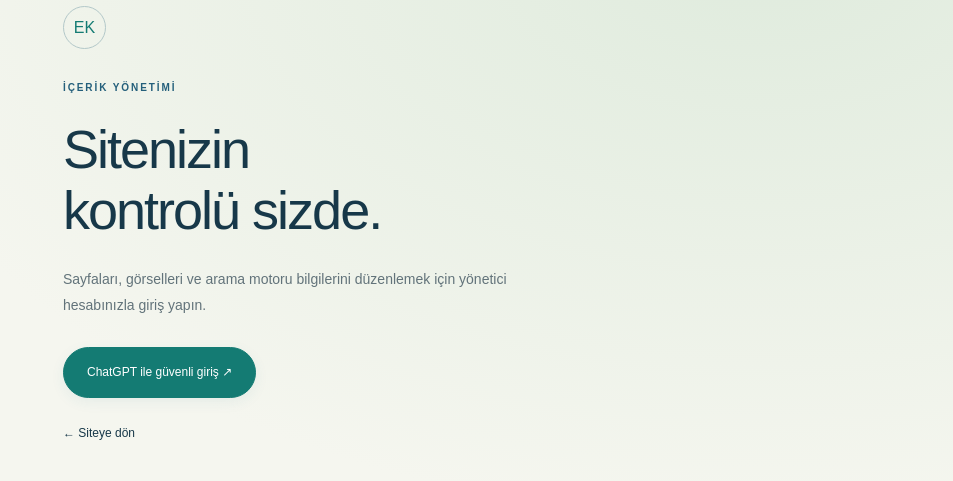
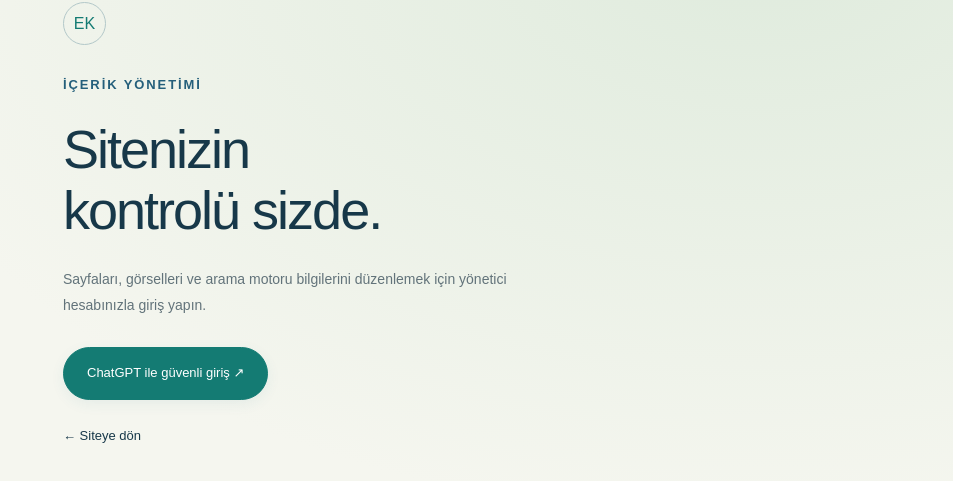
Before and after one commit to nesibekiris/ercan-kocakoc, a Next.js app: page /admin in a window 1280 px wide. Shown: the part 175-656 px from the top of the page, without its empty margins (327-1280 px from the left). Built offline with nearby package versions, Linux system fonts and the light colour scheme.

Commit message:
Enforce readable typography: minimum 13px text and 12px brief notices

```diff
--- a/app/brand-theme.css
+++ b/app/brand-theme.css
@@ -38,16 +38,16 @@
 /* Consistent blue/teal symbols and sans-serif typography for the topic chooser. */
 .ultrasound-topics{background:#f2f7fa;padding:48px 0 50px}
 .ultrasound-topics .ultrasound-overview-heading h2{font-family:ui-sans-serif,system-ui,-apple-system,BlinkMacSystemFont,'Segoe UI',sans-serif;font-size:31px;font-weight:600;letter-spacing:-.8px;line-height:1.3;color:var(--brand-navy)}
-.ultrasound-topics .ultrasound-overview-heading .eyebrow{font-family:ui-sans-serif,system-ui,sans-serif;font-size:11px;font-weight:650;letter-spacing:1.5px;margin-bottom:10px;color:var(--brand-teal)}
+.ultrasound-topics .ultrasound-overview-heading .eyebrow{font-family:ui-sans-serif,system-ui,sans-serif;font-size:13px;font-weight:650;letter-spacing:1.5px;margin-bottom:10px;color:var(--brand-teal)}
 .ultrasound-topics .text-link{font-family:ui-sans-serif,system-ui,sans-serif;font-size:13px;font-weight:600;color:var(--brand-blue)}
 .ultrasound-topics .organ-tile{background:#fff;color:var(--brand-navy);border:1px solid #d4e3eb;border-radius:14px;box-shadow:0 3px 12px #17384904;min-height:216px;padding:25px 12px 21px;gap:14px;transition:transform .2s,border-color .2s,box-shadow .2s}
 .ultrasound-topics .organ-tile:hover{background:#fff;border-color:#78acbf;box-shadow:0 10px 25px #1738490c;transform:translateY(-3px)}
 .ultrasound-topics .organ-symbol{display:grid;place-items:center;width:78px;height:78px;border-radius:22px;background:#edf5f8;color:var(--brand-teal);flex:none}
 .ultrasound-topics .organ-tile>.organ-label{font-family:ui-sans-serif,system-ui,-apple-system,BlinkMacSystemFont,'Segoe UI',sans-serif;font-size:15px;font-weight:600;line-height:1.4;letter-spacing:-.15px;min-height:42px;max-width:none;text-align:center}
-.ultrasound-topics .organ-tile>small{font-family:ui-sans-serif,system-ui,sans-serif;font-size:11px;line-height:1.5;text-align:center;color:#566f7c}
+.ultrasound-topics .organ-tile>small{font-family:ui-sans-serif,system-ui,sans-serif;font-size:13px;line-height:1.5;text-align:center;color:#566f7c}
 .ultrasound-topics .organ-tile>svg{color:var(--brand-blue);width:14px;height:14px;top:14px;right:14px}
 @media(max-width:1100px){.ultrasound-topics .ultrasound-organ-grid{grid-template-columns:repeat(3,minmax(0,1fr))}.ultrasound-topics .organ-tile{min-height:210px}}
-@media(max-width:650px){.ultrasound-topics{padding:34px 0}.ultrasound-topics .ultrasound-overview-heading h2{font-size:26px;max-width:320px}.ultrasound-topics .ultrasound-organ-grid{grid-template-columns:repeat(2,minmax(0,1fr));gap:12px}.ultrasound-topics .organ-tile{padding:22px 10px 19px;min-height:205px}.ultrasound-topics .organ-symbol{width:68px;height:68px;border-radius:19px}.ultrasound-topics .organ-symbol svg{width:48px;height:48px}.ultrasound-topics .organ-tile>.organ-label{font-size:14px}.ultrasound-topics .organ-tile>small{font-size:10px}}
+@media(max-width:650px){.ultrasound-topics{padding:34px 0}.ultrasound-topics .ultrasound-overview-heading h2{font-size:26px;max-width:320px}.ultrasound-topics .ultrasound-organ-grid{grid-template-columns:repeat(2,minmax(0,1fr));gap:12px}.ultrasound-topics .organ-tile{padding:22px 10px 19px;min-height:205px}.ultrasound-topics .organ-symbol{width:68px;height:68px;border-radius:19px}.ultrasound-topics .organ-symbol svg{width:48px;height:48px}.ultrasound-topics .organ-tile>.organ-label{font-size:14px}.ultrasound-topics .organ-tile>small{font-size:13px}}
 .topic-ultrason-girisimsel-radyoloji>.page-heading{background:var(--brand-aqua)}
 .topic-ultrason-girisimsel-radyoloji .page-heading .eyebrow{color:#185c6b}
 .topic-tedaviler>.page-heading{background:var(--brand-leaf)}
@@ -83,7 +83,7 @@
 .video-card:hover .video-thumb>img{transform:scale(1.025);filter:none}
 .video-thumb .play-circle{top:auto;left:auto;right:14px;bottom:14px;transform:none;width:37px;height:37px;box-shadow:0 0 0 5px #ffffff20;background:#ffffffed;color:var(--brand-blue)}
 .video-thumb .play-circle>svg{width:17px;height:17px}
-.video-count{top:11px;bottom:auto;right:11px;background:#173849b8;border-radius:3px;font-size:8px}
+.video-count{top:11px;bottom:auto;right:11px;background:#173849b8;border-radius:3px;font-size:13px}
 .video-copy>small{color:#245f7b;font-weight:500}
 .blog-category{background:var(--topic-soft);color:var(--topic-deep)}
 .eyebrow{color:#245f7b}
@@ -96,20 +96,20 @@
 .professor-portrait{width:min(100%,420px);min-width:0;height:auto;min-height:430px;padding:24px 24px 18px;overflow:hidden;background:linear-gradient(155deg,#edf6fa,#dceef4)}
 .professor-portrait>img{display:block;width:100%;max-width:100%;height:350px;max-height:350px;object-fit:contain;object-position:center bottom;flex-shrink:0}
 .professor-portrait-caption{flex-wrap:wrap;gap:8px 18px;min-width:0;flex-shrink:0;text-align:center}
-.portrait-vertical{right:9px;max-height:80%;font-size:6px;letter-spacing:1.2px;white-space:nowrap}
+.portrait-vertical{right:9px;max-height:80%;font-size:13px;letter-spacing:1.2px;white-space:nowrap}
 .portrait-corner{display:none}
 /* Compact, unnumbered journal names on the biography page. */
 .article-body .journal-name-grid{display:grid;grid-template-columns:repeat(3,minmax(0,1fr));gap:9px;list-style:none;padding:0;margin:16px 0 24px}
 .article-body .journal-name-grid>li{list-style:none;margin:0;padding:13px 14px;border:1px solid #d8e4e9;border-radius:7px;background:#f7fafb;min-width:0}
 .journal-name-grid>li>span{display:block;font:500 13px/1.55 ui-sans-serif,system-ui,sans-serif;color:var(--brand-navy);overflow-wrap:anywhere}
-.journal-name-grid>li>small{display:block;font:400 11px/1.5 ui-sans-serif,system-ui,sans-serif;color:var(--muted);margin-top:5px}
-@media(max-width:700px){.article-body .journal-name-grid{grid-template-columns:repeat(2,minmax(0,1fr));gap:8px}.article-body .journal-name-grid>li{padding:12px}.journal-name-grid>li>span{font-size:12px}}
+.journal-name-grid>li>small{display:block;font:400 13px/1.5 ui-sans-serif,system-ui,sans-serif;color:var(--muted);margin-top:5px}
+@media(max-width:700px){.article-body .journal-name-grid{grid-template-columns:repeat(2,minmax(0,1fr));gap:8px}.article-body .journal-name-grid>li{padding:12px}.journal-name-grid>li>span{font-size:13px}}
 @media(max-width:380px){.article-body .journal-name-grid{grid-template-columns:1fr}}
 /* The archive has one full-width media surface at a time. */
 .media-channel-tabs{display:flex;flex-wrap:wrap;gap:10px;padding-bottom:24px;margin-bottom:26px;border-bottom:1px solid var(--line)}
 .media-channel-tabs button{display:inline-flex;align-items:center;gap:11px;padding:12px 20px;min-height:48px;border:1px solid #cfdee6;border-radius:7px;background:#fff;color:var(--brand-navy);font:600 15px/1.4 ui-sans-serif,system-ui,sans-serif}
 .media-channel-tabs button[aria-selected=true]{background:var(--brand-blue);border-color:var(--brand-blue);color:#fff;--channel-play:var(--brand-blue)}
-.media-channel-tabs button>span{display:grid;place-items:center;min-width:25px;height:25px;padding:0 6px;border-radius:5px;background:#1738490b;font-size:12px}
+.media-channel-tabs button>span{display:grid;place-items:center;min-width:25px;height:25px;padding:0 6px;border-radius:5px;background:#1738490b;font-size:13px}
 .media-channel-tabs button[aria-selected=true]>span{background:#ffffff24}
 .media-channel-archive [hidden]{display:none!important}
 .media-channel-intro{display:flex;justify-content:space-between;align-items:baseline;gap:24px;margin-bottom:26px}
@@ -117,7 +117,7 @@
 .media-channel-intro p,.reels-panel-heading p{font-size:14px;line-height:1.8;max-width:600px}
 .reels-archive-panel{padding:28px;background:#f1f7fa;border:1px solid #d5e3e9;border-radius:12px}
 .reels-panel-heading{display:flex;align-items:center;justify-content:space-between;gap:25px;margin-bottom:24px}
-.reels-panel-heading .eyebrow{margin-bottom:9px;font-size:10px}
+.reels-panel-heading .eyebrow{margin-bottom:9px;font-size:13px}
 .reels-panel-heading p{margin-top:10px}
 .reels-panel-heading>a{flex:none;color:var(--brand-blue);font:600 13px/1.5 ui-sans-serif,system-ui,sans-serif;text-decoration:underline;text-underline-offset:5px}
 .reels-archive-panel .instagram-feed-frame{max-width:100%;border-color:#d5e3e9;border-radius:8px}
@@ -125,16 +125,16 @@
 /* Text-only ultrasound topics: quiet typography, with no organ drawings. */
 .ultrasound-topics .organ-tile{min-height:118px;align-items:flex-start;justify-content:center;padding:23px 18px;gap:8px;border-radius:8px;box-shadow:none}
 .ultrasound-topics .organ-tile>.organ-label{display:block;min-height:0;text-align:left;font-size:16px;line-height:1.45;padding-right:10px}
-.ultrasound-topics .organ-tile>small{text-align:left;font-size:12px;line-height:1.55}
+.ultrasound-topics .organ-tile>small{text-align:left;font-size:13px;line-height:1.55}
 .ultrasound-topics .organ-tile>svg{width:13px;height:13px;top:12px;right:10px;opacity:.65}
-@media(max-width:650px){.ultrasound-topics .organ-tile{min-height:108px;padding:20px 15px;gap:7px}.ultrasound-topics .organ-tile>.organ-label{font-size:15px}.ultrasound-topics .organ-tile>small{font-size:12px}}
+@media(max-width:650px){.ultrasound-topics .organ-tile{min-height:108px;padding:20px 15px;gap:7px}.ultrasound-topics .organ-tile>.organ-label{font-size:15px}.ultrasound-topics .organ-tile>small{font-size:13px}}
 /* A short preparation band replaces the large stock-photo feature. */
 .consultation-prep-inner{display:grid;grid-template-columns:230px minmax(0,1fr);gap:30px;align-items:start;padding:27px 28px;border:1px solid #d5e3e9;border-radius:12px;background:#f5f9fb}
-.consultation-prep-heading .eyebrow{margin-bottom:10px;font-size:10px}
+.consultation-prep-heading .eyebrow{margin-bottom:10px;font-size:13px}
 .consultation-prep-heading h2{font:600 25px/1.3 ui-sans-serif,system-ui,sans-serif;letter-spacing:-.6px;white-space:normal}
 .consultation-prep ol{display:grid;grid-template-columns:repeat(3,minmax(0,1fr));gap:24px;list-style:none;margin:0;padding:0}
 .consultation-prep li{display:flex;gap:12px;align-items:start}
-.consultation-prep .prep-number{display:grid;place-items:center;width:30px;height:30px;flex:0 0 30px;border-radius:50%;background:#e1eef3;color:var(--brand-blue);font:600 11px/1 ui-sans-serif,system-ui,sans-serif}
+.consultation-prep .prep-number{display:grid;place-items:center;width:30px;height:30px;flex:0 0 30px;border-radius:50%;background:#e1eef3;color:var(--brand-blue);font:600 13px/1 ui-sans-serif,system-ui,sans-serif}
 .consultation-prep h3{font:600 14px/1.5 ui-sans-serif,system-ui,sans-serif;letter-spacing:0;margin:1px 0 8px}
 .consultation-prep p{font-size:13px;line-height:1.7;margin:0}
 @media(max-width:1100px){.consultation-prep-inner{grid-template-columns:1fr;gap:23px}.consultation-prep-heading h2{font-size:24px}}
@@ -168,7 +168,7 @@
 .home-v5>.cta-section{padding-block:44px}
 @media(max-width:700px){.archive-content-types button{padding:14px 16px;min-height:65px}.archive-content-types b{font-size:28px}.archive-content-types span{font-size:14px}.archive-toolbar .filter-chips>button{font-size:14px;padding:11px 15px;min-height:44px}.home-v5>.section{padding-block:32px}.home-v5>.clinical-feature,.home-v5>.research-feature,.home-v5>.journal-section,.home-v5>.home-videos{padding-block:32px}.home-v5>.ultrasound-topics{padding-block:28px}.home-v5>.cta-section{padding-block:34px}.home-v5 .section-title{margin-bottom:23px}}
 @media(min-width:701px) and (max-width:1100px){.professor-portrait{min-height:385px;padding:20px 18px 16px}.professor-portrait>img{height:300px;max-height:300px}.professor-hero-grid{gap:26px}}
-@media(max-width:700px){.professor-hero-grid{grid-template-columns:minmax(0,1fr)}.professor-portrait{width:min(100%,340px);max-width:340px;min-height:345px;height:auto;justify-self:center;padding:16px 20px 14px;border-radius:140px 140px 12px 12px}.professor-portrait>img{width:100%;height:270px;max-height:270px}.professor-portrait-caption{margin-top:8px;padding-top:13px;font-size:9px}.portrait-vertical{right:7px;font-size:6px;letter-spacing:.8px}}
+@media(max-width:700px){.professor-hero-grid{grid-template-columns:minmax(0,1fr)}.professor-portrait{width:min(100%,340px);max-width:340px;min-height:345px;height:auto;justify-self:center;padding:16px 20px 14px;border-radius:140px 140px 12px 12px}.professor-portrait>img{width:100%;height:270px;max-height:270px}.professor-portrait-caption{margin-top:8px;padding-top:13px;font-size:13px}.portrait-vertical{right:7px;font-size:13px;letter-spacing:.8px}}
 
 /* Small catalogue icons, compact book feature, and a readable preparation band. */
 .ultrasound-topics .organ-tile{min-height:156px}
@@ -176,7 +176,7 @@
 .home-v5 .research-feature-grid{grid-template-columns:190px minmax(0,1fr);gap:48px}
 .home-v5 .research-book{min-height:240px;max-width:190px;border-radius:12px;padding:20px 12px 15px}
 .home-v5 .research-book>img{height:165px;max-width:145px;margin:19px 0 8px}
-.home-v5 .research-book>.eyebrow{top:13px;font-size:7px}
+.home-v5 .research-book>.eyebrow{top:13px;font-size:13px}
 .home-v5 .research-book>span:last-child{font-size:13px}
 .home-v5 .research-copy h2{font-size:30px;line-height:1.3;margin:10px 0 14px;white-space:normal}
 .home-v5 .research-copy>p{max-width:760px;line-height:1.8}
@@ -186,26 +186,34 @@
 .consultation-prep-heading h2{font-size:28px}
 .consultation-prep h3{font-size:16px;line-height:1.5;margin-bottom:9px}
 .consultation-prep p{font-size:14px;line-height:1.8}
-.consultation-prep .prep-number{width:34px;height:34px;flex-basis:34px;font-size:12px}
+.consultation-prep .prep-number{width:34px;height:34px;flex-basis:34px;font-size:13px}
 @media(max-width:1100px){.consultation-prep-inner{grid-template-columns:1fr}.home-v5 .research-feature-grid{gap:30px}}
-@media(max-width:700px){.ultrasound-topics .organ-tile{min-height:148px}.home-v5 .research-feature-grid{grid-template-columns:115px minmax(0,1fr);gap:20px}.home-v5 .research-book{min-height:170px;max-width:115px;padding:12px 6px}.home-v5 .research-book>img{height:115px;max-width:95px;margin:8px 0}.home-v5 .research-book>.eyebrow{display:none}.home-v5 .research-book>span:last-child{font-size:10px}.home-v5 .research-copy h2{font-size:24px}.home-v5 .research-numbers{gap:20px}.home-v5 .research-numbers strong{font-size:27px}.consultation-prep-inner{padding:25px 20px}.consultation-prep-heading h2{font-size:26px}.consultation-prep h3{font-size:16px}.consultation-prep p{font-size:14px}}
+@media(max-width:700px){.ultrasound-topics .organ-tile{min-height:148px}.home-v5 .research-feature-grid{grid-template-columns:115px minmax(0,1fr);gap:20px}.home-v5 .research-book{min-height:170px;max-width:115px;padding:12px 6px}.home-v5 .research-book>img{height:115px;max-width:95px;margin:8px 0}.home-v5 .research-book>.eyebrow{display:none}.home-v5 .research-book>span:last-child{font-size:13px}.home-v5 .research-copy h2{font-size:24px}.home-v5 .research-numbers{gap:20px}.home-v5 .research-numbers strong{font-size:27px}.consultation-prep-inner{padding:25px 20px}.consultation-prep-heading h2{font-size:26px}.consultation-prep h3{font-size:16px}.consultation-prep p{font-size:14px}}
 
 /* Academic feature: one editorial panel, with the book as a supporting detail. */
 .home-v5>.research-feature{background:#f5f8fa;border-block:0;padding-block:36px}
 .home-v5 .research-feature-grid{grid-template-columns:minmax(0,1fr) 220px;gap:48px;align-items:center;background:#fff;border:1px solid #dce7ed;border-radius:20px;padding:32px 38px;box-shadow:0 8px 28px #173c5005}
 .home-v5 .research-copy{grid-column:1;grid-row:1;min-width:0}
-.home-v5 .research-copy>.eyebrow{font-size:10px;letter-spacing:1.7px}
+.home-v5 .research-copy>.eyebrow{font-size:13px;letter-spacing:1.7px}
 .home-v5 .research-copy h2{font-size:32px;line-height:1.25;max-width:560px;margin:12px 0;letter-spacing:-.6px}
 .home-v5 .research-copy>p{font-size:14px;line-height:1.75;max-width:640px;margin:0;color:#536c7b}
 .home-v5 .research-numbers{display:flex;gap:28px;margin:24px 0 20px}
 .home-v5 .research-numbers>a{flex-direction:row;align-items:center;gap:10px;padding-right:28px;border-right:1px solid #dce7ed}
 .home-v5 .research-numbers>a:last-child{border-right:0;padding-right:0}
 .home-v5 .research-numbers strong{font:600 28px/1.1 ui-sans-serif,system-ui,sans-serif;letter-spacing:-1px;color:#206f8c}
-.home-v5 .research-numbers span{font-size:12px;gap:10px;line-height:1.5}
+.home-v5 .research-numbers span{font-size:13px;gap:10px;line-height:1.5}
 .home-v5 .research-copy>.btn{border-radius:8px;padding:12px 18px;min-height:44px;font-size:13px}
 .home-v5 .research-book{grid-column:2;grid-row:1;justify-self:stretch;max-width:none;min-height:240px;padding:24px 15px 18px;background:linear-gradient(145deg,#edf5f8,#e0eef2);border-radius:12px}
-.home-v5 .research-book>.eyebrow{position:static;display:block;font-size:8px;letter-spacing:1.4px;color:#476b7d}
+.home-v5 .research-book>.eyebrow{position:static;display:block;font-size:13px;letter-spacing:1.4px;color:#476b7d}
 .home-v5 .research-book>img{height:155px;max-width:145px;margin:16px 0 12px;filter:drop-shadow(4px 8px 7px #173c5020)}
-.home-v5 .research-book>span:last-child{font:500 12px/1.4 ui-sans-serif,system-ui,sans-serif;color:#34596b}
+.home-v5 .research-book>span:last-child{font:500 13px/1.4 ui-sans-serif,system-ui,sans-serif;color:#34596b}
 @media(max-width:960px){.home-v5 .research-feature-grid{grid-template-columns:minmax(0,1fr) 170px;gap:28px;padding:28px}.home-v5 .research-copy h2{font-size:28px}.home-v5 .research-book{min-height:225px}.home-v5 .research-book>img{height:140px}}
-@media(max-width:700px){.home-v5>.research-feature{padding-block:26px}.home-v5 .research-feature-grid{grid-template-columns:minmax(0,1fr);gap:24px;padding:24px;border-radius:14px}.home-v5 .research-copy h2{font-size:27px}.home-v5 .research-book{grid-column:1;grid-row:2;min-height:0;display:grid;grid-template-columns:76px 1fr;grid-template-rows:auto auto;column-gap:20px;padding:16px;align-items:center}.home-v5 .research-book>img{grid-column:1;grid-row:1/3;height:96px;max-width:76px;margin:0}.home-v5 .research-book>.eyebrow{grid-column:2;align-self:end;margin-bottom:7px;font-size:8px}.home-v5 .research-book>span:last-child{grid-column:2;align-self:start;font-size:14px}.home-v5 .research-numbers{gap:18px;margin-block:22px}.home-v5 .research-numbers>a{padding-right:18px;gap:8px}.home-v5 .research-numbers strong{font-size:26px}.home-v5 .research-numbers span{font-size:11px;gap:7px}.home-v5 .research-numbers span svg{width:14px;flex-shrink:0}}
+@media(max-width:700px){.home-v5>.research-feature{padding-block:26px}.home-v5 .research-feature-grid{grid-template-columns:minmax(0,1fr);gap:24px;padding:24px;border-radius:14px}.home-v5 .research-copy h2{font-size:27px}.home-v5 .research-book{grid-column:1;grid-row:2;min-height:0;display:grid;grid-template-columns:76px 1fr;grid-template-rows:auto auto;column-gap:20px;padding:16px;align-items:center}.home-v5 .research-book>img{grid-column:1;grid-row:1/3;height:96px;max-width:76px;margin:0}.home-v5 .research-book>.eyebrow{grid-column:2;align-self:end;margin-bottom:7px;font-size:13px}.home-v5 .research-book>span:last-child{grid-column:2;align-self:start;font-size:14px}.home-v5 .research-numbers{gap:18px;margin-block:22px}.home-v5 .research-numbers>a{padding-right:18px;gap:8px}.home-v5 .research-numbers strong{font-size:26px}.home-v5 .research-numbers span{font-size:13px;gap:7px}.home-v5 .research-numbers span svg{width:14px;flex-shrink:0}}
+
+/* Reading floor: ordinary text is at least 13px; brief notices may be 12px. */
+.medical-note p,.content-note,.representative-image,.location-info>small{font-size:12px!important;line-height:1.65}
+.eyebrow{line-height:1.6;overflow-wrap:anywhere}
+.footer-top a,.footer-top p,.footer-bottom{line-height:1.7}
+.research-numbers{flex-wrap:wrap}
+.footer-top>div,.topbar .wrap>span{min-width:0}
+@media(max-width:700px){.topbar .wrap{height:auto;min-height:36px;padding-block:5px;gap:12px}.topbar .wrap>span{line-height:1.45}.home-v5 .institution-strip-label>span{max-width:none}.home-v5 .institution-strip-label{flex-wrap:wrap}.professor-portrait-caption{flex-wrap:wrap}.footer-bottom{flex-wrap:wrap;gap:12px}.footer-top a{overflow-wrap:anywhere}.home-v5 .research-numbers span{font-size:13px}.home-v5 .research-book>.eyebrow{letter-spacing:1px}}
```
Also changed, not shown: app/academic-refresh.css (+13 -13 lines), app/admin.css, app/globals.css, app/visual-refresh.css.
